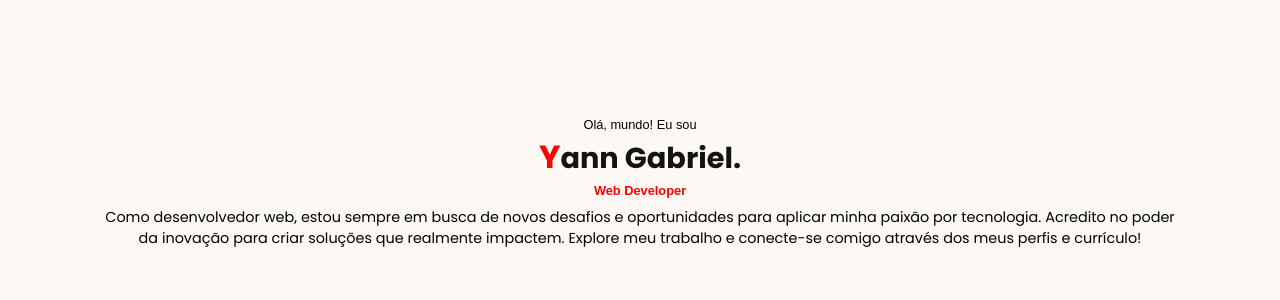
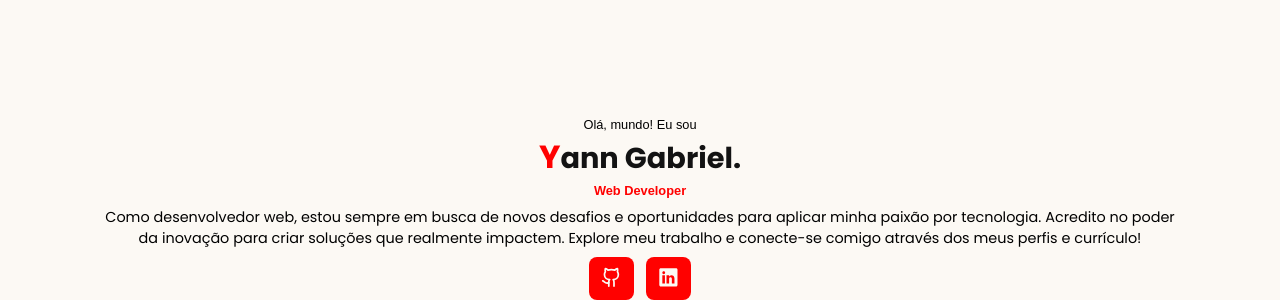
Before and after one commit to YannGabriel/portfolio, a React (Vite) app: page / in a window 1280 px wide. Shown: the part 589-889 px from the top of the page. Before the commit the page ends 846 px from the top, so only its background shows below. Built offline with nearby package versions, Linux system fonts and the light colour scheme.

Commit message:
create buttons for social medias

```diff
--- /dev/null
+++ b/src/components/Intro/Medias/mediasButtons.module.scss
@@ -0,0 +1,16 @@
+@use "../../../sass/colors" as color;
+@use "../../../sass/fonts" as fonts;
+
+.mediasContent {
+  display: flex;
+  justify-content: center;
+  gap: 0.75rem;
+  .mediaTarget {
+    color: color.$pureWhite;
+    text-decoration: none;
+    background-color: color.$vibrantRed;
+    padding: 0.6rem 0.75rem 0.5rem 0.75rem;
+    border-radius: 0.5rem;
+    font-size: 1.3rem;
+  }
+}
--- /dev/null
+++ b/src/components/Intro/Medias/mediasButtons.tsx
@@ -0,0 +1,30 @@
+//Icons
+import { LuGithub } from "react-icons/lu";
+import { IoLogoLinkedin } from "react-icons/io5";
+
+//Style
+import styles from "./mediasButtons.module.scss";
+
+const mediasLinks = [
+  { href: "https://github.com/YannGabriel", icon: <LuGithub />, label: "GitHub" },
+  { href: "https://linkedin.com/in/yann-gabriel-dev", icon: <IoLogoLinkedin />, label: "LinkedIn" },
+]
+
+export const MediasButtons = () => {
+  return (
+    <div className={styles.mediasContent}>
+      {mediasLinks.map(({ href, icon, label }, index) => (
+        <a
+          key={index}
+          href={href}
+          target="_blank"
+          rel="noopener noreferrer"
+          className={styles.mediaTarget}
+          aria-label={label}
+        >
+          {icon}
+        </a>
+      ))}
+    </div>
+  );
+};
--- a/src/components/Intro/intro.module.scss
+++ b/src/components/Intro/intro.module.scss
@@ -49,5 +49,4 @@
     font-weight: 400;
     font-size: 0.9rem;
   }
-
 }
--- a/src/components/Intro/intro.tsx
+++ b/src/components/Intro/intro.tsx
@@ -1,4 +1,8 @@
+
+//Components
 import { Typewriter } from "../Typewriter/typewriter";
+import { MediasButtons } from "./Medias/mediasButtons";
+//Styles
 import styles from "./intro.module.scss";
 
 export const Intro = () => {
@@ -20,6 +24,8 @@ export const Intro = () => {
       minha paixão por tecnologia. Acredito no poder da inovação para criar soluções que realmente impactem.
       Explore meu trabalho e conecte-se comigo através dos meus perfis e currículo!
       </p>
+
+      <MediasButtons/>
     </div>
   );
 };
```
